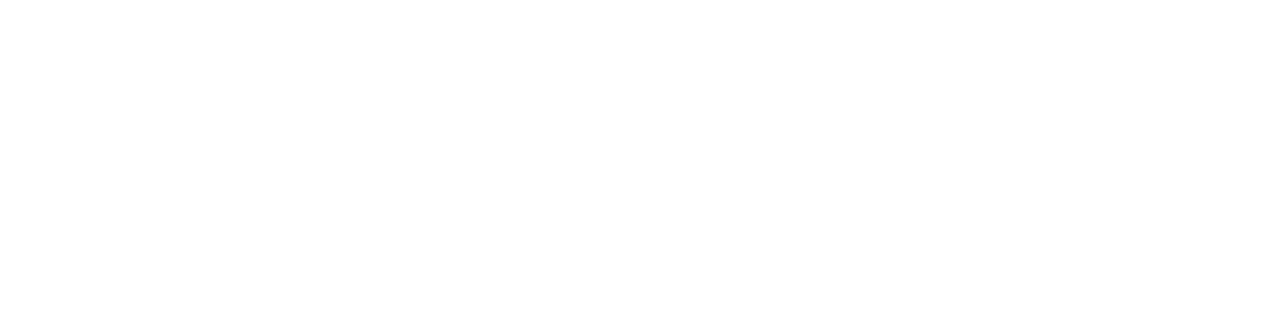
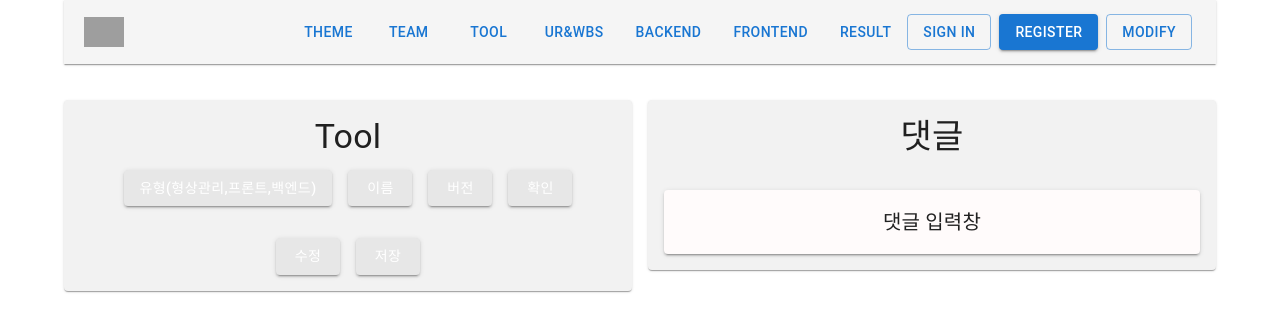
Before and after one commit to minus43/my-app, a React (Create React App) app: page /tool in a window 1280 px wide. Before the commit this address had no page. Shown: the top 332 px of the page. Built offline with nearby package versions, Linux system fonts and the light colour scheme; grey boxes are pictures that could not be loaded.

Commit message:
툴페이지 완성

```diff
--- a/src/App.js
+++ b/src/App.js
@@ -7,6 +7,7 @@ import Registerpage from './components/Registerpage';
 import Mypage from './components/Mypage';
 import Titlepage from './components/Titlepage';
 import Teampage from './components/Teampage';
+import Toolpage from './components/Toolpage';
 
 function App() {
   return (
@@ -17,6 +18,7 @@ function App() {
       <Route path='/mypage' element={<Mypage/>}/>
       <Route path='/title' element={<Titlepage/>}/>
       <Route path='/team' element={<Teampage/>}/>
+      <Route path='/tool' element={<Toolpage/>}/>
     </Routes>
   );
 }
--- /dev/null
+++ b/src/components/Toolpage.js
@@ -0,0 +1,108 @@
+import { AppBar, Box, Button, Container, Grid, IconButton, Paper, Toolbar, Typography } from "@mui/material";
+import { styled } from "@mui/system";
+import React from "react";
+
+
+const StyledPaper = styled(Paper)(({ theme }) => ({
+  backgroundColor: "#f2f2f2",
+  borderRadius: theme.shape.borderRadius,
+  boxShadow: theme.shadows,
+  padding: theme.spacing(2),
+}));
+
+const Toolpage = () => {
+  return (
+    <Container maxWidth="lg">
+      <AppBar position='static' color='default' sx={{ boxShadow: 1 }}>
+          <Toolbar>
+            <IconButton edge='start' color='inherit' aria-label='logo'>
+              <img
+                src='https://c.animaapp.com/MO0zgR1z/img/figma.svg'
+                alt='Figma'
+                style={{ width: 40 }}
+              />
+            </IconButton>
+            <Box
+              sx={{ flexGrow: 1, display: 'flex', justifyContent: 'flex-end' }}
+            >
+              {[
+                'Theme',
+                'Team',
+                'Tool',
+                'UR&WBS',
+                'Backend',
+                'Frontend',
+                'Result',
+              ].map((text) => (
+                <Button key={text} sx={{ mx: 1 }}>
+                  {text}
+                </Button>
+              ))}
+            </Box>
+            <Box sx={{ display: 'flex', gap: 1 }}>
+              <Button variant='outlined'>Sign in</Button>
+              <Button variant='contained' color='primary'>
+                Register
+              </Button>
+              <Button variant='outlined'>Modify</Button>
+            </Box>
+          </Toolbar>
+        </AppBar>
+      <Grid
+        container
+        spacing={2}
+        justifyContent="center"
+        style={{ marginTop: 20 }}
+      >
+        <Grid item xs={6}>
+          <StyledPaper>
+            <Typography variant="h4" align="center" gutterBottom>
+              Tool
+            </Typography>
+            <Grid container spacing={2} justifyContent="center">
+              {["유형(형상관리,프론트,백엔드)", "이름", "버전", "확인"].map(
+                (text) => (
+                  <Grid item key={text}>
+                    <Button
+                      variant="contained"
+                      style={{ backgroundColor: "#e7e7e7" }}
+                    >
+                      {text}
+                    </Button>
+                  </Grid>
+                ),
+              )}
+            </Grid>
+            <Box mt={4} />
+            <Grid container spacing={2} justifyContent="center">
+              {["수정", "저장"].map((text) => (
+                <Grid item key={text}>
+                  <Button
+                    variant="contained"
+                    style={{ backgroundColor: "#e7e7e7" }}
+                  >
+                    {text}
+                  </Button>
+                </Grid>
+              ))}
+            </Grid>
+          </StyledPaper>
+        </Grid>
+        <Grid item xs={6}>
+          <StyledPaper>
+            <Typography variant="h4" align="center" gutterBottom>
+              댓글
+            </Typography>
+            <Box mt={4} p={2} bgcolor="#fffbfb" borderRadius={1} boxShadow={2}>
+              <Typography variant="h6" align="center">
+                댓글 입력창
+              </Typography>
+            </Box>
+          </StyledPaper>
+        </Grid>
+      </Grid>
+    </Container>
+  );
+};
+
+export default Toolpage;
```
